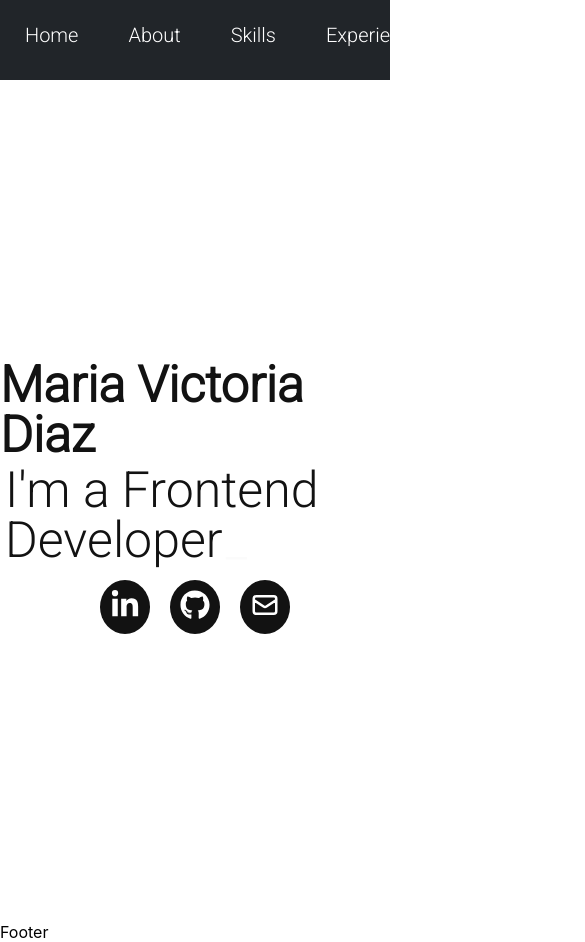
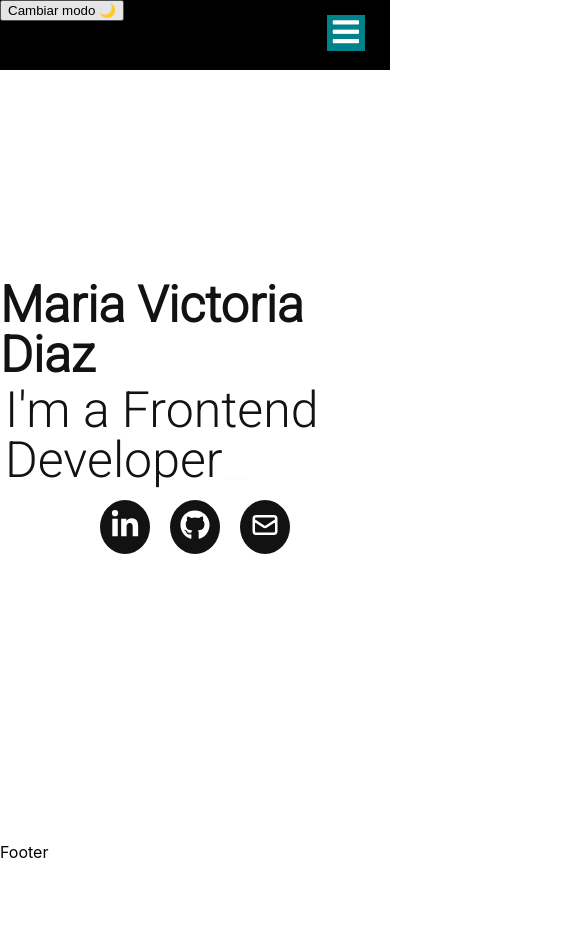
Before and after one commit to diazvic/new-portfolio, a React (Create React App) app: page / in a window 390 px wide. Shown: the top 942 px of the page, 585 px wide, since content can reach past the window. After the commit the page ends 862 px from the top, so only its background shows below. Built offline with nearby package versions, Linux system fonts and the light colour scheme.

Commit message:
Implemento menu hamburguesa

```diff
--- a/package.json
+++ b/package.json
@@ -11,7 +11,7 @@
     "@testing-library/user-event": "^13.5.0",
     "react": "^18.0.0",
     "react-dom": "^18.0.0",
-    "react-icons": "^4.3.1",
+    "react-icons": "^4.4.0",
     "react-router-dom": "^6.3.0",
     "react-scripts": "5.0.1",
     "react-simple-typewriter": "^3.0.1",
--- a/public/index.html
+++ b/public/index.html
@@ -27,7 +27,12 @@
 			href="https://fonts.googleapis.com/css2?family=Roboto:wght@300&display=swap"
 			rel="stylesheet"
 		/>
-
+		<link
+			rel="stylesheet"
+			href="https://cdnjs.cloudflare.com/ajax/libs/font-awesome/5.15.2/css/all.min.css"
+			integrity="sha512-HK5fgLBL+xu6dm/Ii3z4xhlSUyZgTT9tuc/hSrtw6uzJOvgRr2a9jyxxT1ely+B+xFAmJKVSTbpM/CuL7qxO8w=="
+			crossorigin="anonymous"
+		/>
 		<!--
       Notice the use of %PUBLIC_URL% in the tags above.
       It will be replaced with the URL of the `public` folder during the build.
--- a/src/components/NavBar.js
+++ b/src/components/NavBar.js
@@ -1,51 +1,74 @@
-import { useContext } from "react";
+import { useContext, useState } from "react";
 import { Link } from "react-router-dom";
 import Context from "../context/Context";
 import "../styles/_NavBar.scss";
 import "../styles/_DarkTheme.scss";
+
 const NavBar = () => {
 	const context = useContext(Context);
-
+	const [isMobile, setIsMobile] = useState(true);
+	const [cerrarModal, setCerrarModal] = useState(false);
 	const handleClick = () => {
 		context.setDarkTheme(!context.darkTheme);
 	};
 
+	const handleClickHamburguerMobile = () => {
+		setIsMobile(!isMobile);
+	};
 	return (
 		<div>
-			<nav className="barra-navegacion">
-				<ul>
+			<nav className="navbar">
+				<ul className={isMobile ? "nav-links-mobile" : "nav-links"}>
 					<li>
-						<Link className="link-nav" to="/">
+						<Link
+							className="prueba"
+							to="/"
+							onClick={handleClickHamburguerMobile}
+						>
 							Home
 						</Link>
 					</li>
 					<li>
-						<Link className="link-nav" to="/about">
+						<Link
+							className="prueba"
+							to="/about"
+							onClick={handleClickHamburguerMobile}
+						>
 							About
 						</Link>
 					</li>
 					<li>
-						<Link className="link-nav" to="/skills">
+						<Link className="prueba" to="/skills">
 							Skills
 						</Link>
 					</li>
 					<li>
-						<Link className="link-nav" to="/experience">
+						<Link className="prueba" to="/experience">
 							Experience
 						</Link>
 					</li>
 					<li>
-						<Link className="link-nav" to="/projects">
+						<Link className="prueba" to="/projects">
 							Projects
 						</Link>
 					</li>
 					<li>
-						<Link className="link-nav" to="/contact">
+						<Link className="prueba" to="/contact">
 							Contact
 						</Link>
 					</li>
 					<button onClick={handleClick}>
 						Cambiar modo {context.darkTheme ? "💡" : "🌙"}
+					</button>
+					<button
+						className="mobile-menu-icon"
+						onClick={handleClickHamburguerMobile}
+					>
+						{isMobile ? (
+							<i className="fas fa-bars"></i>
+						) : (
+							<i className="fas fa-times"></i>
+						)}
 					</button>
 				</ul>
 			</nav>
--- a/src/styles/_NavBar.scss
+++ b/src/styles/_NavBar.scss
@@ -1,23 +1,77 @@
 @import "_Variables";
 @import "../App.scss";
 
-.barra-navegacion {
-	background-color: $color-nav;
-	height: 80px;
-	ul {
-		display: flex;
-		justify-content: space-around;
+// .navbar {
+// 	background-color: $color-nav;
+// 	height: 80px;
+// 	ul {
+// 		display: flex;
+// 		justify-content: space-around;
+// 		list-style: none;
+// 		padding-inline-start: 0;
+// 		font-family: "Roboto";
+// 		font-size: 20px;
+// 	}
+// 	li {
+// 		margin: 20px;
+// 		padding: 5px;
+// 		.link-nav {
+// 			text-decoration: none;
+// 			color: white;
+// 			cursor: pointer;
+// 		}
+// 	}
+.mobile-menu-icon {
+	display: none;
+}
+// }
+
+@media screen and (max-width: 768px) {
+	.nav-links-mobile {
+		position: absolute;
+		display: block;
 		list-style: none;
-		padding-inline-start: 0;
-		font-family: "Roboto";
-		font-size: 20px;
-	}
-	li {
-		margin: 20px;
-		padding: 5px;
-		.link-nav {
-			text-decoration: none;
-			color: white;
+		text-decoration: none;
+		background-color: black;
+		left: 0;
+		transition: all 0.5s ease-out;
+		width: 100%;
+		height: 70px;
+		li {
+			display: none;
 		}
 	}
+	.nav-links {
+		position: absolute;
+		display: block;
+		font-size: 30px;
+		color: white;
+		background-color: pink;
+		border: none;
+		outline: none;
+		width: 100%;
+		height: 700px;
+		text-decoration: none;
+		transition: all 0.5s ease;
+	}
+	.prueba {
+		text-decoration: none;
+		display: flex;
+		justify-content: center;
+		padding: 30px;
+	}
+	.mobile-menu-icon {
+		position: absolute;
+		display: block;
+		font-size: 30px;
+		color: white;
+		background-color: #00828c;
+		border: none;
+		outline: none;
+		top: 15px;
+		right: 25px;
+	}
 }
+
+// cuando es mobile quiero ocultar el nav y q venga con el menu
+// hamburguesa y al hacer clic en ese menu vuelva a aparecer el nav
```
Also changed, not shown: src/components/BurguerButton.js (added, +69 -0 lines), src/components/Header.js (added, +19 -0 lines), 1 other file (tests, documents, lock files or other folders).
